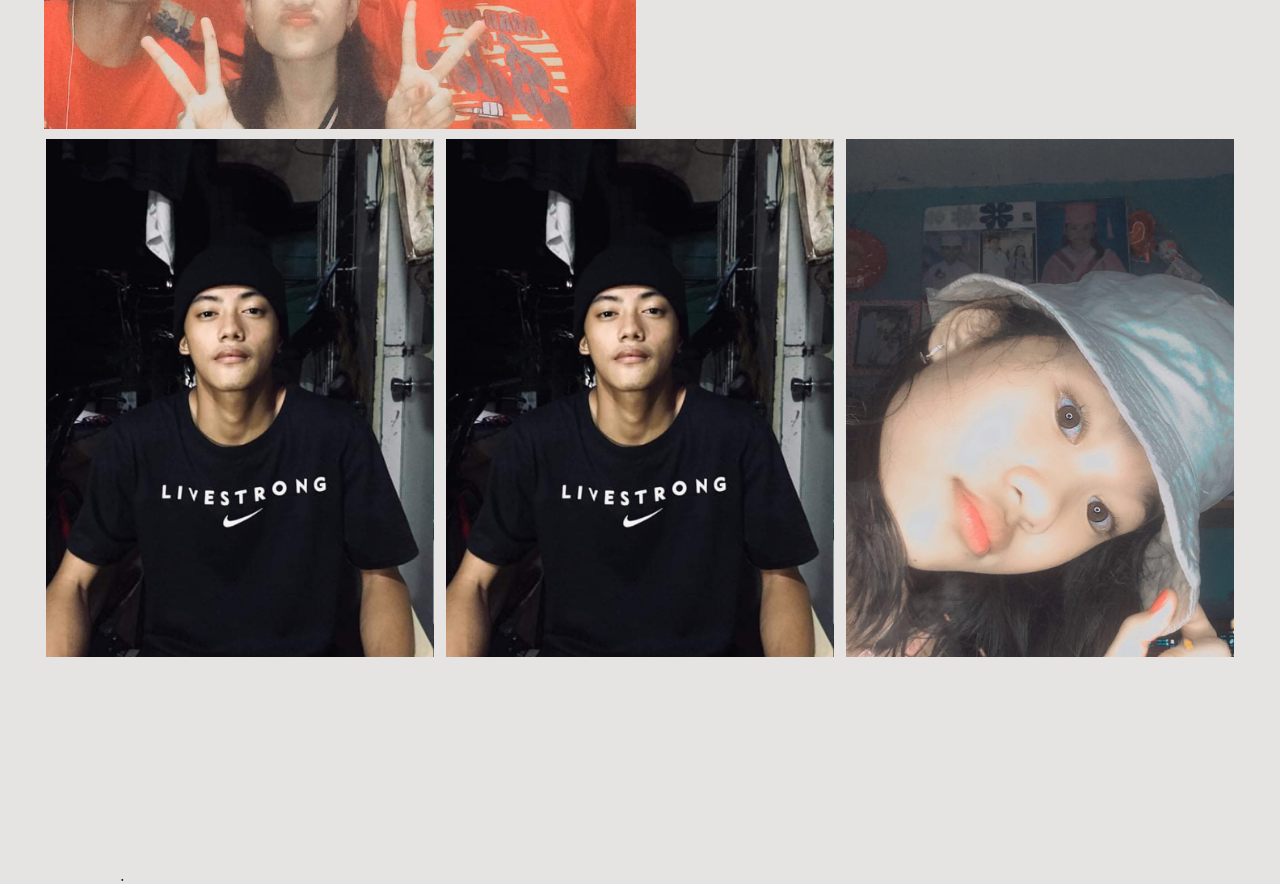
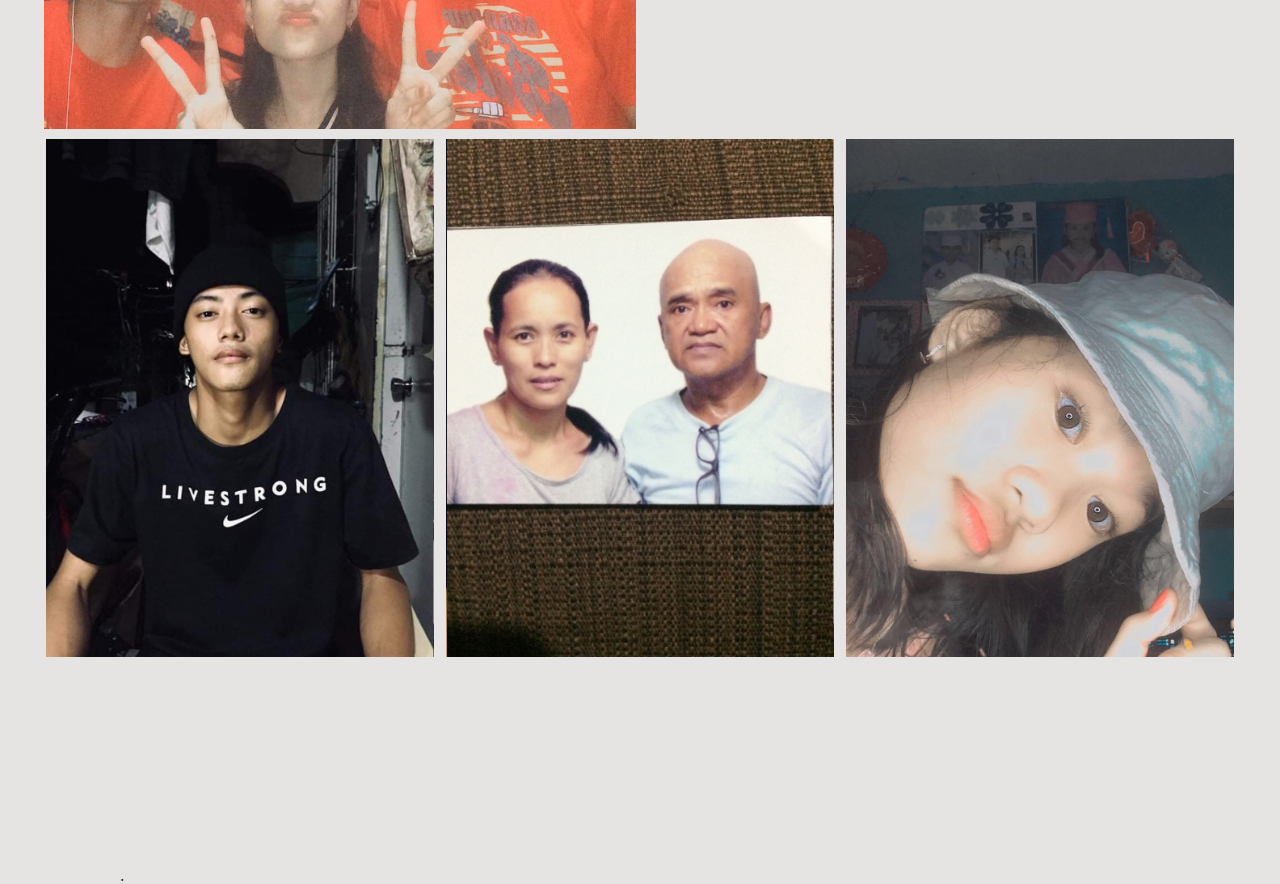
Before and after one commit to jewelaniciete/jewelaniciete.github.io, a plain HTML site: page index.html in a window 1280 px wide. Shown: the part 2460-3344 px from the top of the page. Drawn offline with nearby package versions, Linux system fonts and the light colour scheme; files whose address does not match are found by name; a web font is replaced by a local one.

Commit message:
Update index.html

```diff
--- a/index.html
+++ b/index.html
@@ -183,7 +183,7 @@ $(function () {
     </div>
 
     <div class="col-md-4 col-lg-4 picsImg">
-        <a href="img/Lessons/Img/fam2.jpg" data-lightbox="mygallery"  data-title="INFORMATION"><img src="img/Lessons/Img/fam1.jpg" class="container-fluid"></a>
+        <a href="img/Lessons/Img/fam2.jpg" data-lightbox="mygallery"  data-title="INFORMATION"><img src="img/Lessons/Img/fam2.jpg" class="container-fluid"></a>
     </div>
 
     <div class="col-md-4 col-lg-4 picsImg">
```
